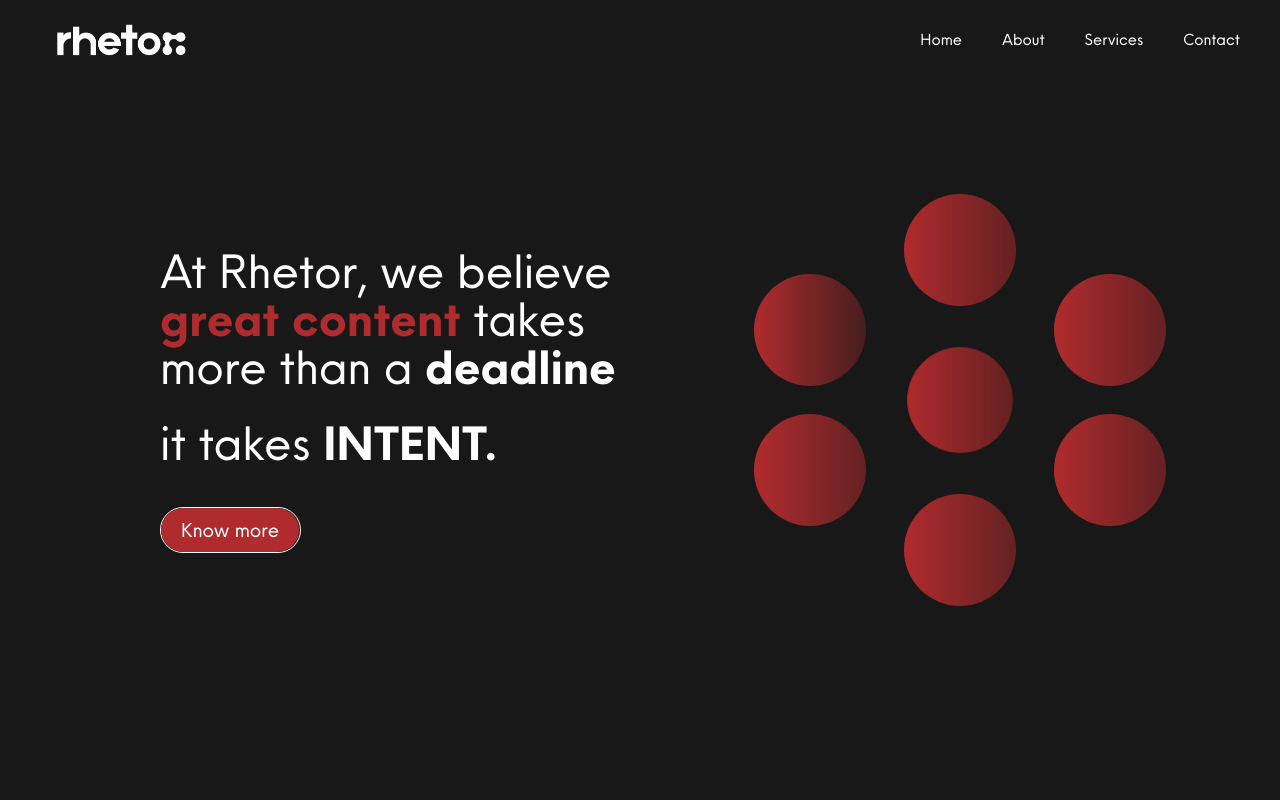
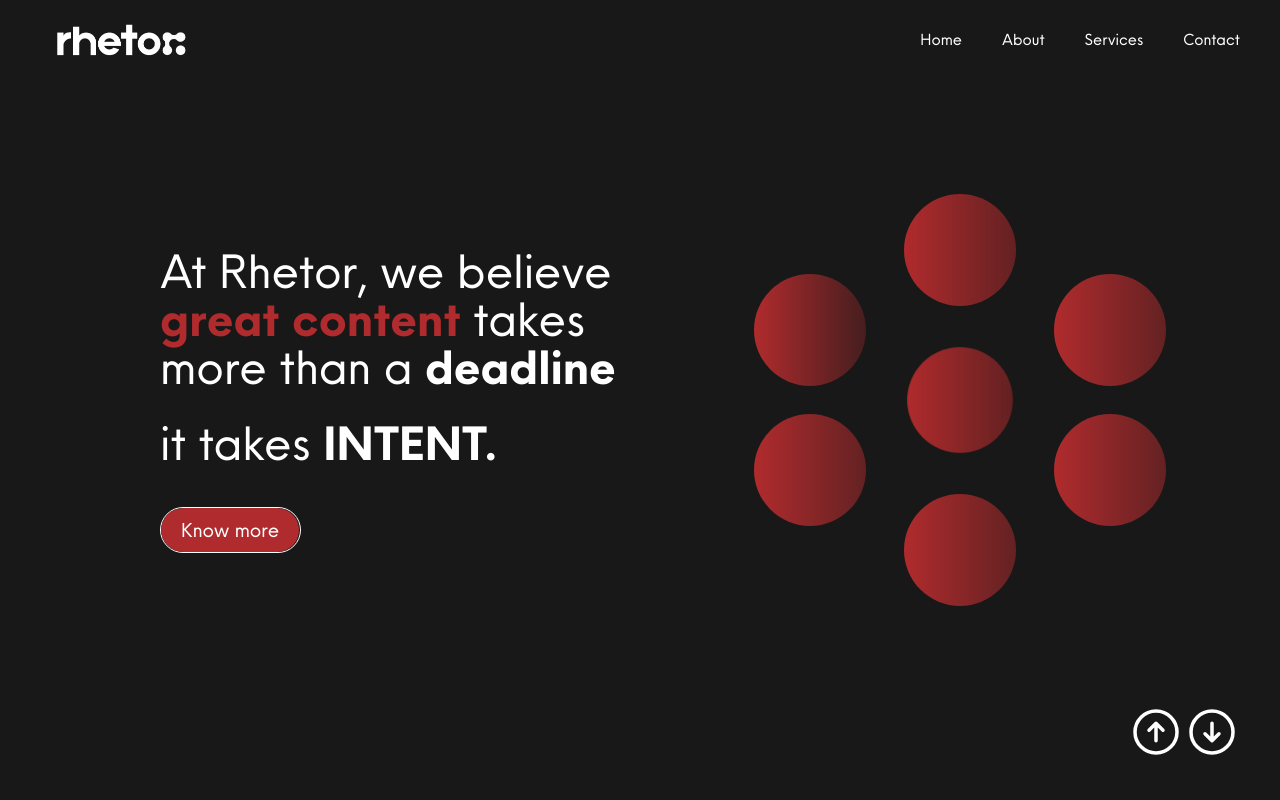
Before and after one commit to wellitsnoor/rhetor, a Next.js app: page / in a window 1280 px wide. Shown: the top 800 px of the page. Built offline with nearby package versions, Linux system fonts and the light colour scheme.

Commit message:
lets see 2'

```diff
--- a/src/app/page.tsx
+++ b/src/app/page.tsx
@@ -89,6 +89,7 @@ export default function Page() {
 
   const [index, setIndex] = useState(0);
   const isAnimating = useRef(false);
+  const [mobile, setMobile] = useState(false);
 
   const updateIndex = (index: number) => {
     setIndex(index);
@@ -114,7 +115,7 @@ export default function Page() {
           y: sectionsRef.current[newIndex],
           autoKill: false,
         },
-        duration: 1,
+        duration: mobile ? 0 : 0.5,
         ease: "power2.inOut",
         onComplete: () => {
           isAnimating.current = false;
@@ -123,7 +124,7 @@ export default function Page() {
     }
   };
 
-  const scrollThreshold = 1; // minimum scroll delta to trigger scroll
+  const scrollThreshold = 10; // minimum scroll delta to trigger scroll
   let scrollTimeout: NodeJS.Timeout;
 
   const handleWheel = (e: WheelEvent) => {
@@ -141,7 +142,7 @@ export default function Page() {
       } else {
         handleScroll("up");
       }
-    }, 0); // only fire once per scroll burst
+    }, 50); // only fire once per scroll burst
   };
 
   const handleTouch = (() => {
@@ -159,6 +160,12 @@ export default function Page() {
   })();
 
   useEffect(() => {
+    const handleResize = () => {
+      setMobile(window.innerWidth < 1024);
+    };
+    window.addEventListener("resize", handleResize);
+    handleResize();
+
     window.addEventListener("wheel", handleWheel, { passive: false });
     window.addEventListener("touchstart", handleTouch.start, {
       passive: false,
@@ -166,6 +173,7 @@ export default function Page() {
     window.addEventListener("touchend", handleTouch.end, { passive: false });
 
     return () => {
+      window.removeEventListener("resize", handleResize);
       window.removeEventListener("wheel", handleWheel);
       window.removeEventListener("touchstart", handleTouch.start);
       window.removeEventListener("touchend", handleTouch.end);
@@ -248,6 +256,40 @@ export default function Page() {
       >
         <Footer />
       </section>
+
+      <div className="fixed flex flex-row bottom-0 w-fit right-0 m-10">
+        <svg
+          xmlns="http://www.w3.org/2000/svg"
+          fill="none"
+          viewBox="0 0 24 24"
+          strokeWidth="1.5"
+          stroke="currentColor"
+          className="cursor-pointer hover:scale-105 transition-all size-12 md:size-14"
+          onClick={() => handleScroll("up")}
+        >
+          <path
+            strokeLinecap="round"
+            strokeLinejoin="round"
+            d="m15 11.25-3-3m0 0-3 3m3-3v7.5M21 12a9 9 0 1 1-18 0 9 9 0 0 1 18 0Z"
+          />
+        </svg>
+
+        <svg
+          xmlns="http://www.w3.org/2000/svg"
+          fill="none"
+          viewBox="0 0 24 24"
+          strokeWidth="1.5"
+          stroke="currentColor"
+          className="cursor-pointer hover:scale-105 transition-all size-12 md:size-14"
+          onClick={() => handleScroll("down")}
+        >
+          <path
+            strokeLinecap="round"
+            strokeLinejoin="round"
+            d="m9 12.75 3 3m0 0 3-3m-3 3v-7.5M21 12a9 9 0 1 1-18 0 9 9 0 0 1 18 0Z"
+          />
+        </svg>
+      </div>
     </div>
   );
 }
--- a/src/components/Navbar.tsx
+++ b/src/components/Navbar.tsx
@@ -1,6 +1,6 @@
 "use client";
 
-import React, { useState } from "react";
+import React, { useEffect, useState } from "react";
 import Image from "next/image";
 import { AnimatePresence, motion } from "framer-motion";
 import gsap from "gsap";
@@ -16,12 +16,13 @@ type NavbarProps = {
 export default function Navbar({ sectionsRef, updateIndex }: NavbarProps) {
   const [open, setOpen] = useState(false);
 
+
   const scrollToSection = (index: number) => {
     const section = sectionsRef.current[index];
     if (section) {
       gsap.to(window, {
         scrollTo: section,
-        duration: 0.75,
+        duration: window.innerWidth < 1024 ? 0 : 0.75,
         ease: "power2.out",
       });
     }
@@ -51,16 +52,36 @@ export default function Navbar({ sectionsRef, updateIndex }: NavbarProps) {
           <div className="flex items-center justify-between">
             <ul className="items-center justify-between gap-10 hidden md:flex">
               <li>
-                <button className="cursor-pointer" onClick={() => scrollToSection(0)}>Home</button>
+                <button
+                  className="cursor-pointer"
+                  onClick={() => scrollToSection(0)}
+                >
+                  Home
+                </button>
               </li>
               <li>
-                <button className="cursor-pointer" onClick={() => scrollToSection(1)}>About</button>
+                <button
+                  className="cursor-pointer"
+                  onClick={() => scrollToSection(1)}
+                >
+                  About
+                </button>
               </li>
               <li>
-                <button className="cursor-pointer" onClick={() => scrollToSection(3)}>Services</button>
+                <button
+                  className="cursor-pointer"
+                  onClick={() => scrollToSection(3)}
+                >
+                  Services
+                </button>
               </li>
               <li>
-                <button className="cursor-pointer" onClick={() => scrollToSection(4)}>Contact</button>
+                <button
+                  className="cursor-pointer"
+                  onClick={() => scrollToSection(4)}
+                >
+                  Contact
+                </button>
               </li>
             </ul>
             <Image
```
